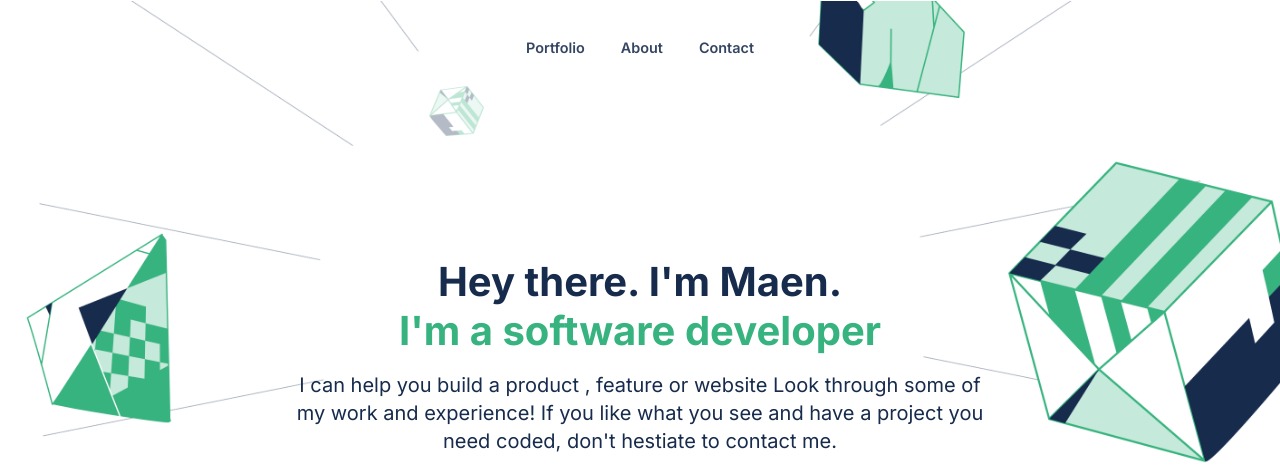
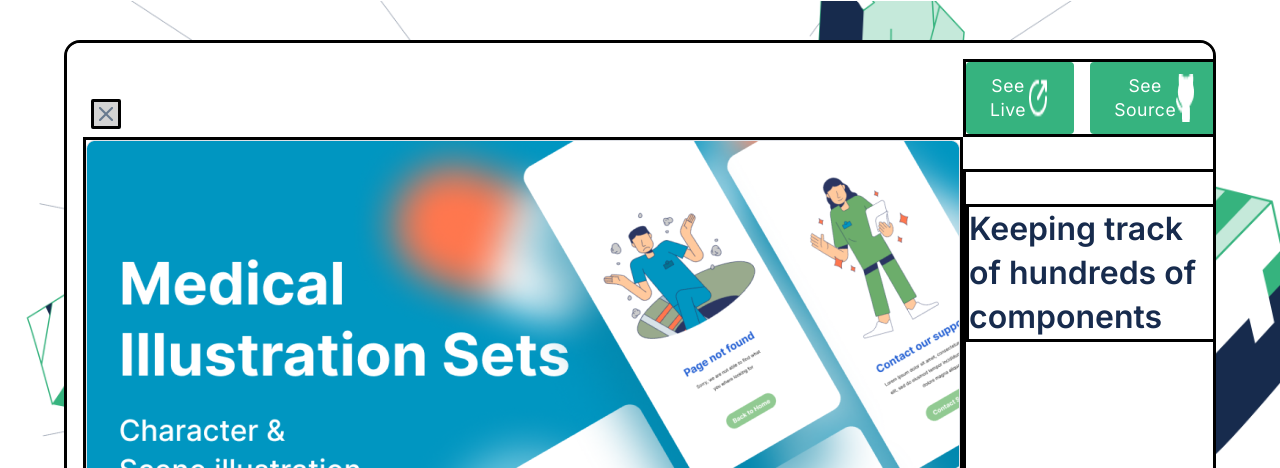
Before and after one commit to maenkhraisha/Portfolio, a website: page index.html in a window 1280 px wide. Shown: the top 468 px of the page. Drawn offline with Linux system fonts and the light colour scheme.

Commit message:
add test files modal.css modal.html

```diff
--- a/CSS/style.css
+++ b/CSS/style.css
@@ -90,6 +90,7 @@ ul {
   font-weight: 600;
   font-size: 32px;
   line-height: 44px;
+  margin-top: 2rem;
   flex: 2;
 }
 
@@ -530,12 +531,13 @@ textarea {
   }
 
   /* start modal desktop style */
-
-  .modal-image {
-    content: url('/assets/images/modal-desktop-img.png');
+.modal-container {
+  display: grid;
+  grid-template-columns: 1fr 1fr;
+  grid-template-rows: 1fr 1fr 1fr 1fr 1fr 1fr;
+  border: 3px solid #000;
 }
-
-  .modal-btn-close {
+.modal-btn-close{
   position: relative;
   background-color: #d3d3d3;
   border-radius: 2px;
@@ -543,12 +545,24 @@ textarea {
   cursor: pointer;
   align-self: flex-end;
   content: url('/assets/images/modal-destop-close.png');
+  border: 3px solid #000;
 }
-
-  .modal-title {
-    display: flex;
-    justify-content: space-between;
-    margin-top: 2rem;
+.modal-image{
+  content: url('/assets/images/modal-desktop-img.png');
+  border: 3px solid #000;
+}
+.modal-title{
+  border: 3px solid #000;
+}
+  .modal-button{
+    grid-area: 1/2/2/3;
+    border: 3px solid #000;
+  }
+  .modal-card{
+    border: 3px solid #000;
+  }
+  .modal-desc{
+  border: 3px solid #000;
   }
 
   /* end modal desktop style */
--- /dev/null
+++ b/modal.css
@@ -0,0 +1,114 @@
+/* modal window */
+.modal-container {
+    position: fixed;
+    display: none;
+    flex-direction: column;
+    top: 50vh;
+    left: 50vw;
+    transform: translate(-50%, -50%);
+    z-index: 1;
+    margin: auto;
+    padding: 1rem;
+    width: 90%;
+    height: 90%;
+    overflow: auto;
+    border-radius: 16px;
+    background-color: rgba(255, 255, 255);
+  }
+
+  .modal-btn-close {
+    position: absolute;
+    align-self: flex-end;
+  }
+
+  .modal-btn {
+    display: flex;
+    justify-content: space-between;
+    padding: 0.75rem 1.5rem;
+  }
+  .modal-card {
+    display: flex;
+    justify-content: flex-start;
+    gap: 1rem;
+  }
+
+  .modal-title {
+    color: #172b4d;
+    font-family: var(--general-font);
+    font-weight: 600;
+    font-size: 32px;
+    line-height: 44px;
+    margin-top: 2rem;
+    flex: 2;
+  }
+
+  .freez {
+    filter: blur(10px);
+  }
+
+  .modal-button {
+    width: 100%;
+    display: flex;
+    justify-content: center;
+    gap: 1rem;
+    flex: 1;
+    order: 5;
+  }
+
+  .modal-button > div {
+    flex: 1;
+  }
+
+  .modal-desc {
+    color: #344563;
+    font-family: var(--general-font);
+    font-weight: 400;
+    font-size: 16px;
+    line-height: 24px;
+    margin: 1rem 0;
+  }
+
+  /* desktop style */
+@media screen and (min-width: 992px) {
+    .header-container {
+      background-color: transparent;
+    }
+
+    /* start modal desktop style */
+  .modal-container {
+    display: grid;
+    grid-template-columns: 1fr 1fr;
+    border: 3px solid #000;
+  }
+  .modal-btn-close{
+    position: relative;
+    background-color: #d3d3d3;
+    border-radius: 2px;
+    margin: 0.5rem;
+    cursor: pointer;
+    align-self: flex-end;
+    content: url('/assets/images/modal-destop-close.png');
+    border: 3px solid #000;
+  }
+  .modal-image{
+      grid-column-start: 1;
+      grid-column-end: 2;
+    content: url('/assets/images/modal-desktop-img.png');
+    border: 3px solid #000;
+    grid-area: 2/ 1 /2/2;
+  }
+  .modal-title{
+    border: 3px solid #000;
+  }
+    .modal-button{
+      grid-area: 1/2/2/3;
+      border: 3px solid #000;
+    }
+    .modal-card{
+      border: 3px solid #000;
+    }
+    .modal-desc{
+    border: 3px solid #000;
+    }
+}
+    /* end modal desktop style */
```
Also changed, not shown: index.html (+0 -1 lines), modal.html (added, +32 -0 lines). Lines whose indentation alone changed are shown as unchanged.
